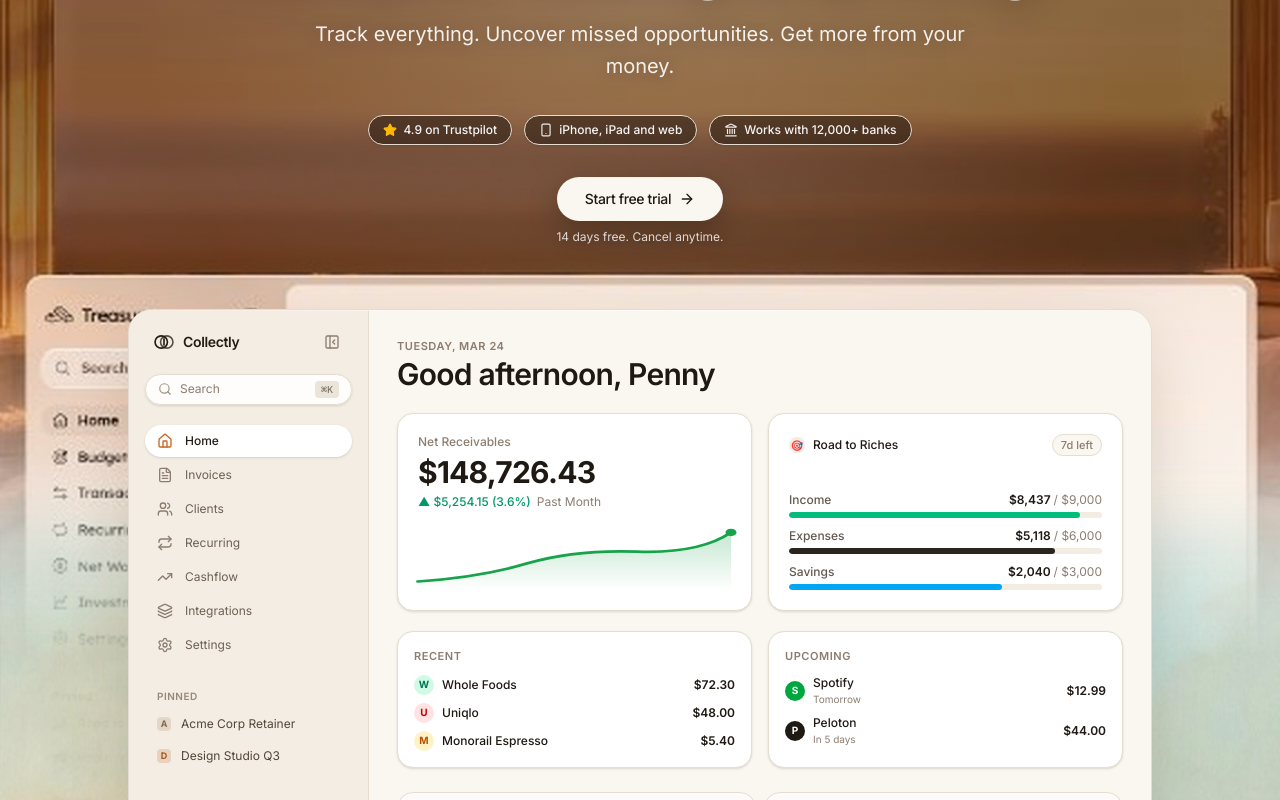
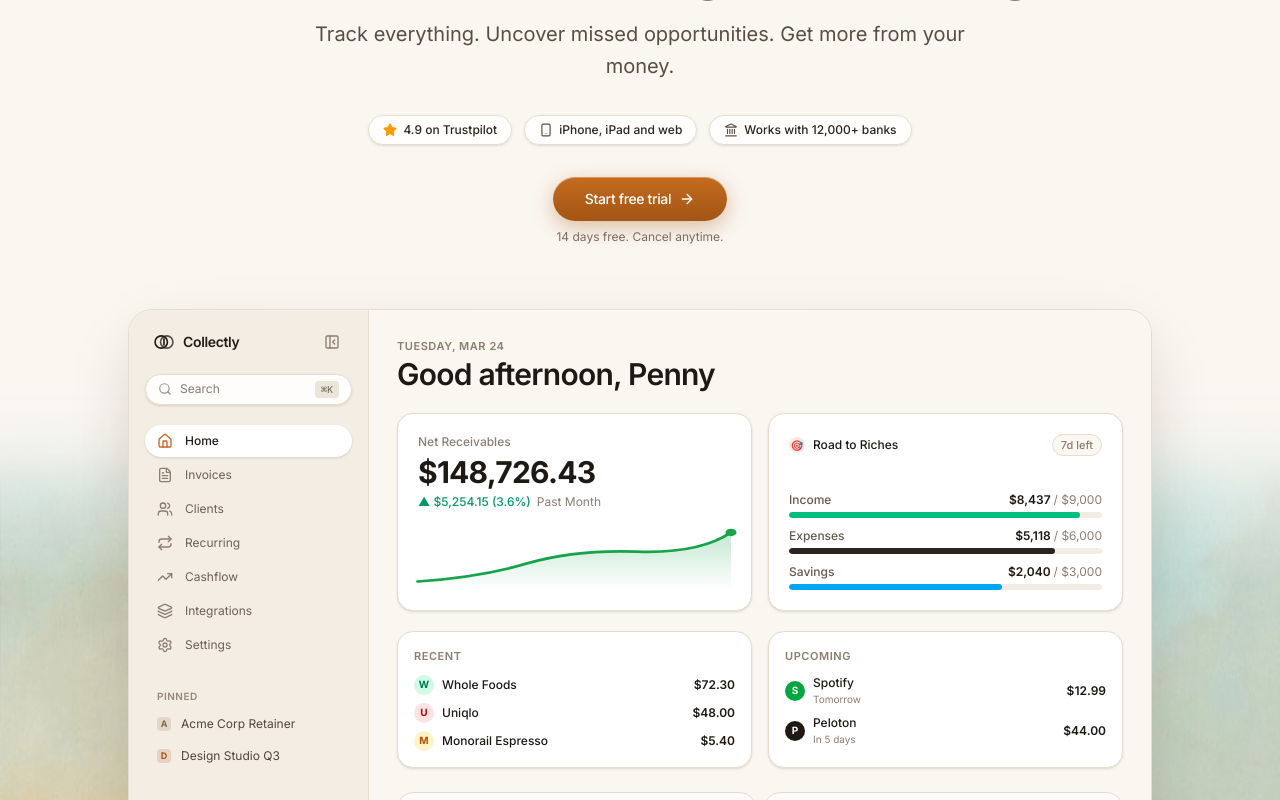
Before and after one commit to rajneeshverma1/Collectly, a Next.js app in the folder collectly-app/: page / in a window 1280 px wide. Shown: the part 240-1040 px from the top of the page. Built offline with nearby package versions, Linux system fonts and the light colour scheme.

Commit message:
refactor(hero): remove previous background image and use only provided 40% landscape painting from bottom

```diff
--- a/collectly-app/src/components/cream/CreamHero.tsx
+++ b/collectly-app/src/components/cream/CreamHero.tsx
@@ -7,32 +7,11 @@ import CreamDashboardCard from './CreamDashboardCard';
 
 export default function CreamHero() {
   return (
-    <section className="relative min-h-screen pt-32 sm:pt-40 pb-20 overflow-hidden flex flex-col items-center justify-start text-center">
+    <section className="relative min-h-screen pt-32 sm:pt-40 pb-20 overflow-hidden flex flex-col items-center justify-start text-center bg-[#FAF6F0]">
 
-      {/* ── Top Background: Warm Golden-Hour Sunset Room & Window ── */}
+      {/* ── Background: Only the user-provided Landscape Painting (40% of actual image, anchored from the bottom) ── */}
       <div
-        className="absolute inset-0 z-0 pointer-events-none"
-        style={{
-          backgroundImage: 'url("/hero-bg-faded.jpg")',
-          backgroundSize: 'cover',
-          backgroundPosition: 'center 15%',
-          backgroundRepeat: 'no-repeat',
-        }}
-        aria-hidden="true"
-      />
-
-      {/* Ambient warm lighting overlay */}
-      <div
-        className="absolute inset-0 z-0 pointer-events-none"
-        style={{
-          background: 'radial-gradient(circle at 50% 15%, rgba(255, 230, 200, 0.18) 0%, rgba(200, 101, 36, 0.08) 40%, transparent 80%)'
-        }}
-        aria-hidden="true"
-      />
-
-      {/* ── Bottom Layer: Exactly 40% of the actual Landscape Painting anchored from the bottom ── */}
-      <div
-        className="absolute bottom-0 left-0 right-0 h-[420px] sm:h-[500px] md:h-[600px] z-0 pointer-events-none overflow-hidden"
+        className="absolute bottom-0 left-0 right-0 h-[480px] sm:h-[580px] md:h-[660px] z-0 pointer-events-none overflow-hidden"
       >
         <div
           className="w-full h-full"
@@ -41,9 +20,9 @@ export default function CreamHero() {
             backgroundSize: '100% 100%',
             backgroundPosition: 'bottom center',
             backgroundRepeat: 'no-repeat',
-            maskImage: 'linear-gradient(to top, black 0%, black 65%, transparent 100%)',
-            WebkitMaskImage: 'linear-gradient(to top, black 0%, black 65%, transparent 100%)',
-            opacity: 0.92
+            maskImage: 'linear-gradient(to top, black 0%, black 70%, transparent 100%)',
+            WebkitMaskImage: 'linear-gradient(to top, black 0%, black 70%, transparent 100%)',
+            opacity: 0.95
           }}
           aria-hidden="true"
         />
@@ -51,7 +30,7 @@ export default function CreamHero() {
 
       {/* Bottom feathering gradient to melt seamlessly into cream background */}
       <div
-        className="absolute bottom-0 left-0 right-0 h-48 z-0 pointer-events-none bg-gradient-to-t from-[#FAF6F0] via-[#FAF6F0]/80 to-transparent"
+        className="absolute bottom-0 left-0 right-0 h-36 z-0 pointer-events-none bg-gradient-to-t from-[#FAF6F0] via-[#FAF6F0]/80 to-transparent"
         aria-hidden="true"
       />
 
@@ -59,30 +38,30 @@ export default function CreamHero() {
       <div className="relative z-10 w-full max-w-7xl mx-auto px-4 sm:px-6 lg:px-8 flex flex-col items-center">
 
         {/* Main Headline */}
-        <h1 className="text-4xl sm:text-6xl md:text-7xl font-semibold tracking-tight text-white drop-shadow-[0_2px_18px_rgba(0,0,0,0.35)] max-w-4xl mx-auto leading-[1.08]">
+        <h1 className="text-4xl sm:text-6xl md:text-7xl font-semibold tracking-tight text-[#1F1914] max-w-4xl mx-auto leading-[1.08]">
           Ask your billing anything.
         </h1>
 
         {/* Subtitle */}
-        <p className="mt-4 sm:mt-5 text-base sm:text-lg md:text-xl font-normal text-white/90 drop-shadow-[0_1px_8px_rgba(0,0,0,0.3)] max-w-2xl mx-auto leading-relaxed">
+        <p className="mt-4 sm:mt-5 text-base sm:text-lg md:text-xl font-normal text-[#5A4E44] max-w-2xl mx-auto leading-relaxed">
           Track everything. Uncover missed opportunities. Get more from your money.
         </p>
 
         {/* 3 Translucent Pill Badges */}
         <div className="flex flex-wrap items-center justify-center gap-2.5 sm:gap-3 mt-6 sm:mt-8">
 
-          <div className="inline-flex items-center gap-1.5 px-3.5 py-1.5 rounded-full bg-black/40 backdrop-blur-md border border-white/20 text-white/95 text-xs font-medium shadow-sm">
-            <Star className="size-3.5 fill-amber-400 text-amber-400" />
+          <div className="inline-flex items-center gap-1.5 px-3.5 py-1.5 rounded-full bg-white/85 backdrop-blur-md border border-[#E7DFD4] text-[#2C241D] text-xs font-medium shadow-sm">
+            <Star className="size-3.5 fill-amber-500 text-amber-500" />
             <span>4.9 on Trustpilot</span>
           </div>
 
-          <div className="inline-flex items-center gap-1.5 px-3.5 py-1.5 rounded-full bg-black/40 backdrop-blur-md border border-white/20 text-white/95 text-xs font-medium shadow-sm">
-            <Smartphone className="size-3.5 text-white/90" />
+          <div className="inline-flex items-center gap-1.5 px-3.5 py-1.5 rounded-full bg-white/85 backdrop-blur-md border border-[#E7DFD4] text-[#2C241D] text-xs font-medium shadow-sm">
+            <Smartphone className="size-3.5 text-[#5A4E44]" />
             <span>iPhone, iPad and web</span>
           </div>
 
-          <div className="inline-flex items-center gap-1.5 px-3.5 py-1.5 rounded-full bg-black/40 backdrop-blur-md border border-white/20 text-white/95 text-xs font-medium shadow-sm">
-            <Landmark className="size-3.5 text-white/90" />
+          <div className="inline-flex items-center gap-1.5 px-3.5 py-1.5 rounded-full bg-white/85 backdrop-blur-md border border-[#E7DFD4] text-[#2C241D] text-xs font-medium shadow-sm">
+            <Landmark className="size-3.5 text-[#5A4E44]" />
             <span>Works with 12,000+ banks</span>
           </div>
 
@@ -92,12 +71,12 @@ export default function CreamHero() {
         <div className="mt-7 sm:mt-8 flex flex-col items-center gap-2">
           <Link
             href="/auth"
-            className="group bg-[#FAF6F0] hover:bg-white text-[#1F1914] px-7 py-3 rounded-full text-sm font-medium tracking-tight shadow-[0_10px_30px_rgba(0,0,0,0.25)] hover:shadow-[0_12px_36px_rgba(0,0,0,0.3)] hover:scale-[1.02] active:scale-[0.98] transition-all flex items-center gap-2"
+            className="group bg-gradient-to-b from-[#C46B1F] to-[#A35514] hover:from-[#B8621B] hover:to-[#924A0F] active:scale-[0.98] text-white px-8 py-3 rounded-full text-sm font-medium tracking-tight shadow-[inset_0_1px_0_rgba(255,255,255,0.3),0_6px_20px_rgba(163,85,20,0.35)] hover:scale-[1.02] transition-all flex items-center gap-2"
           >
             <span>Start free trial</span>
             <ArrowRight className="size-4 transition-transform group-hover:translate-x-0.5" />
           </Link>
-          <span className="text-xs text-white/80 drop-shadow-[0_1px_4px_rgba(0,0,0,0.3)]">
+          <span className="text-xs text-[#7A6D63]">
             14 days free. Cancel anytime.
           </span>
         </div>
```
